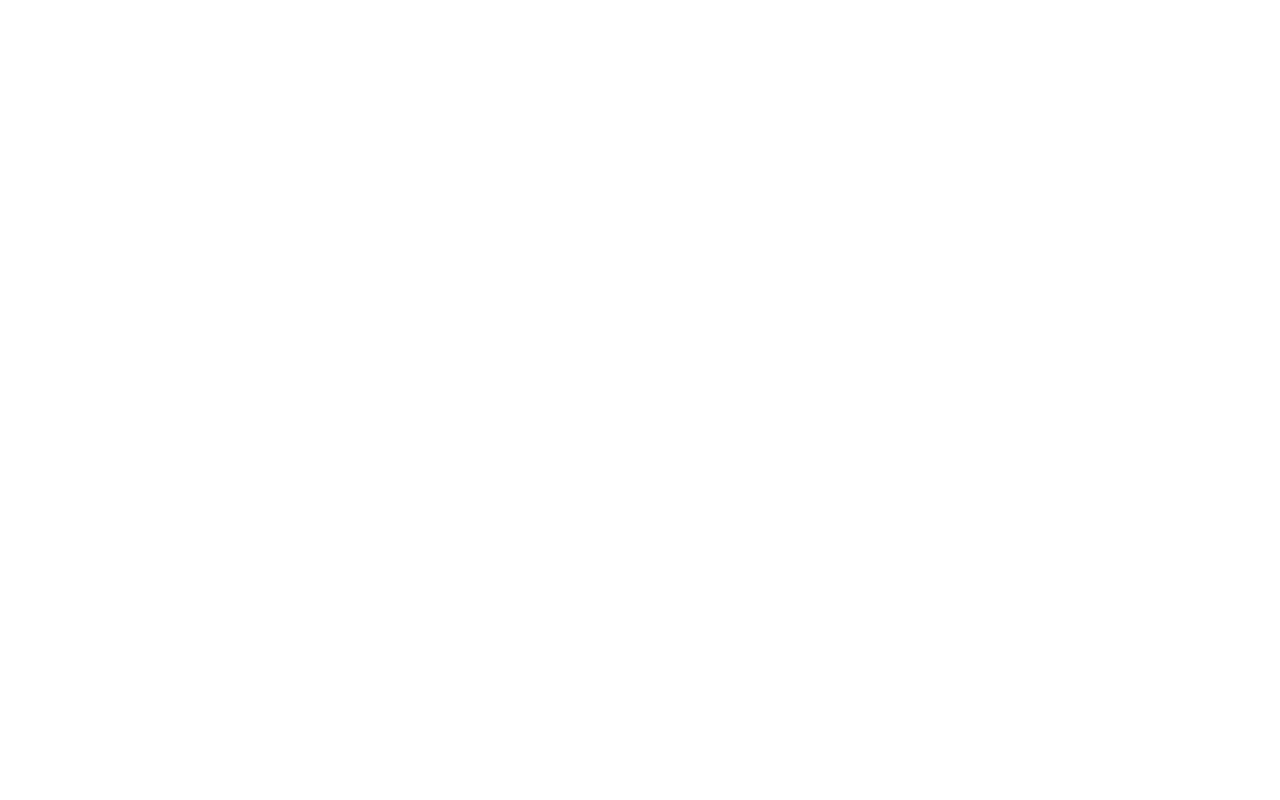
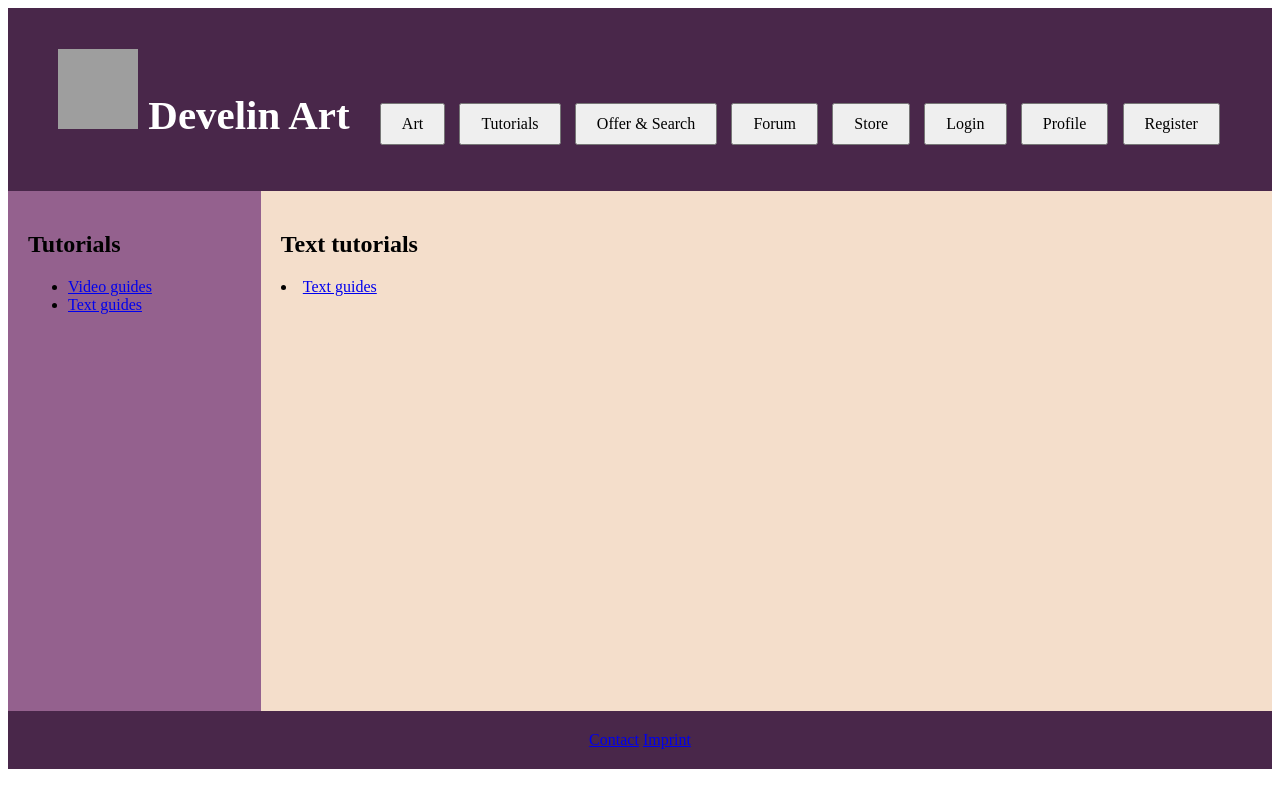
Before and after one commit to kostoele/WebDocuments, a plain HTML site: page tuts/text_guides.html in a window 1280 px wide. Drawn offline with Linux system fonts and the light colour scheme; grey boxes are pictures that could not be loaded.

Commit message:
small changes

```diff
--- a/Testgrid.css
+++ b/Testgrid.css
@@ -83,7 +83,6 @@ footer {
     }
 }
 
-
 .button {
     text-align: center;
     text-decoration: none;
--- a/tuts/text_guides.html
+++ b/tuts/text_guides.html
@@ -3,8 +3,48 @@
 <head>
     <meta charset="UTF-8">
     <title>Text guides</title>
+    <link rel="stylesheet" type="text/css" href="/WebDocuments/Testgrid.css">
 </head>
 <body>
+<header>
+    <div class ="HomeButtons">
+        <h3><img src="https://github.com/npschipsch/DevilIn-Art/blob/master/Images/DIA%20LOGO.png?raw=true" alt="Selfhtml" width="80" height="80" />
+            Develin Art
+            <button class="button button1">Art</button>
+            <button class="button button2">Tutorials</button>
+            <button class="button button3">Offer & Search</button>
+            <button class="button button4">Forum</button>
+            <button class="button button5">Store</button>
+            <button class="button button6">Login</button>
+            <button class="button button7">Profile</button>
+            <button class="button button8">Register</button></h3>
+    </div>
+</header>
+<section>
+    <navArt>
+        <h2>Tutorials</h2>
+        <ul>
+            <li><a href="#">Video guides</a></li>
+            <li><a href="#">Text guides</a></li>
 
+
+        </ul>
+    </navArt>
+    <articleArt>
+        <h2>Text tutorials</h2>
+        <li><a href="#">Text guides</a></li>
+
+
+
+
+    </articleArt>
+</section>
+
+<footer>
+    <div>
+        <a href="#">Contact</a>
+        <a href="#">Imprint</a>
+    </div>
+</footer>
 </body>
 </html>
```
Also changed, not shown: Pictures.html (+1 -1 lines), art.html (+2 -2 lines), registration.html (+2 -2 lines), tuts/tutorials.html (+2 -2 lines), tuts/video_guides.html (+5 -3 lines).
